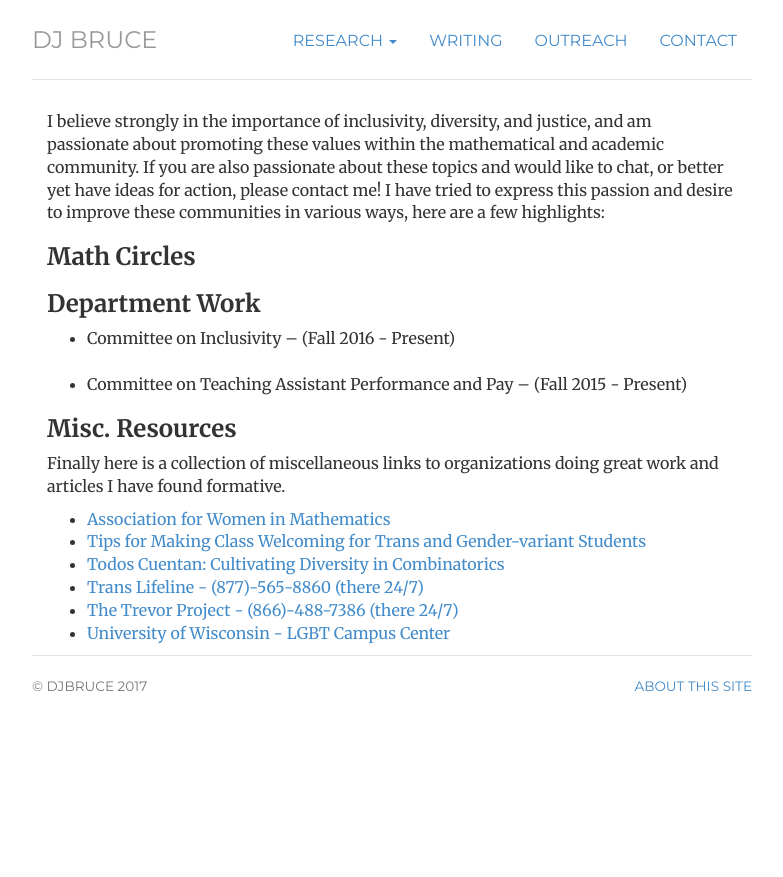
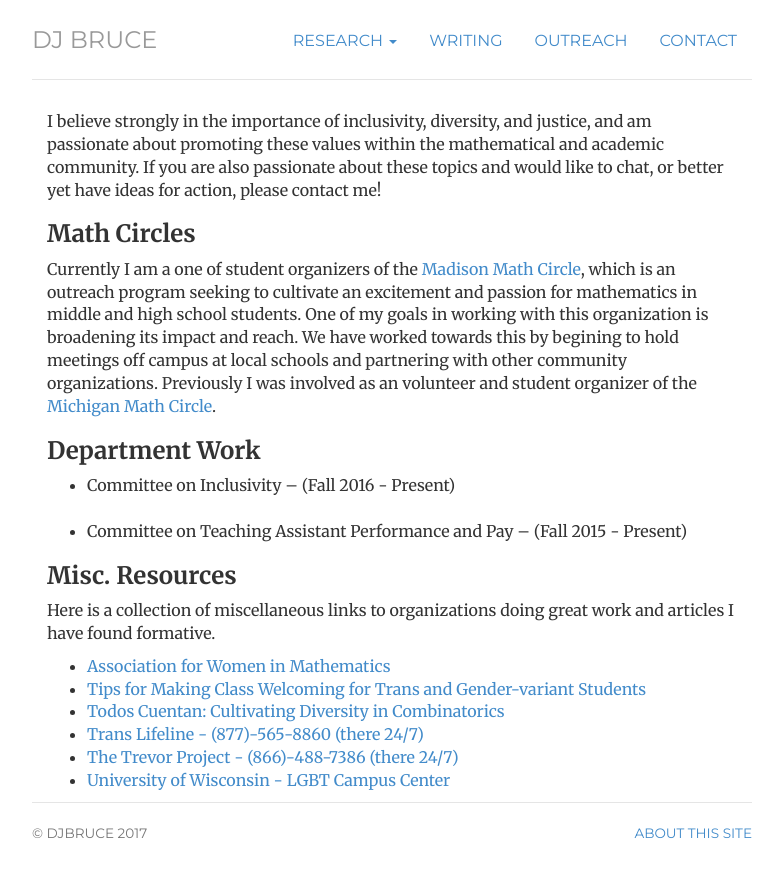
Before and after one commit to julietteBruce/old-homepage, a Jekyll site: the page built from outreach/index.html, in a window 1280 px wide. Shown: the top 877 px of the page, without its empty margins (248-1031 px from the left). Built offline with Jekyll 4.4.1, drawn with Linux system fonts in a browser that asks for light colours.

Commit message:
updated math circle

```diff
--- a/outreach/index.html
+++ b/outreach/index.html
@@ -6,10 +6,12 @@ description: DJ Bruces's Outreach Page
 ---
 <div class="container">
 
-<p>I believe strongly in the importance of inclusivity, diversity, and justice, and am passionate about promoting these values within the mathematical and academic community. If you are also passionate about these topics and would like to chat, or better yet have ideas for action, please contact me! I have tried to express this passion and desire to improve these communities in various ways, here are a few highlights:</p>
+<p>I believe strongly in the importance of inclusivity, diversity, and justice, and am passionate about promoting these values within the mathematical and academic community. If you are also passionate about these topics and would like to chat, or better yet have ideas for action, please contact me!</p>
+<p></p>
 
 <h3>Math Circles</h3>
-
+<p>Currently I am a one of student organizers of the <a href="https://www.math.wisc.edu/wiki/index.php/Madison_Math_Circle">Madison Math Circle</a>, which is an outreach program seeking to cultivate an excitement and passion for mathematics in middle and high school students. One of my goals in working with this organization is broadening its impact and reach. We have worked towards this by begining to hold meetings off campus at local schools and partnering with other community organizations.
+Previously I was involved as an volunteer and student organizer of the <a href="http://www.math.lsa.umich.edu/mathcircle/">Michigan Math Circle</a>.</p>
 
 <h3>Department Work</h3>
 <ul>
@@ -26,7 +28,7 @@ Committee on Teaching Assistant Performance and Pay &ndash; (Fall 2015 - Present
 </ul>
 
 <h3>Misc. Resources</h3>
-<p>Finally here is a collection of miscellaneous links to organizations doing great work and articles I have found formative.</a>
+<p>Here is a collection of miscellaneous links to organizations doing great work and articles I have found formative.</a>
 <ul>
 <li><a href="https://sites.google.com/site/awmmath/home">Association for Women in Mathematics</a></li>
 <li><a href="https://lgbt.wisc.edu/documents/welcomingtips.pdf">Tips for Making Class Welcoming for Trans and Gender-variant Students</a></li>
```
